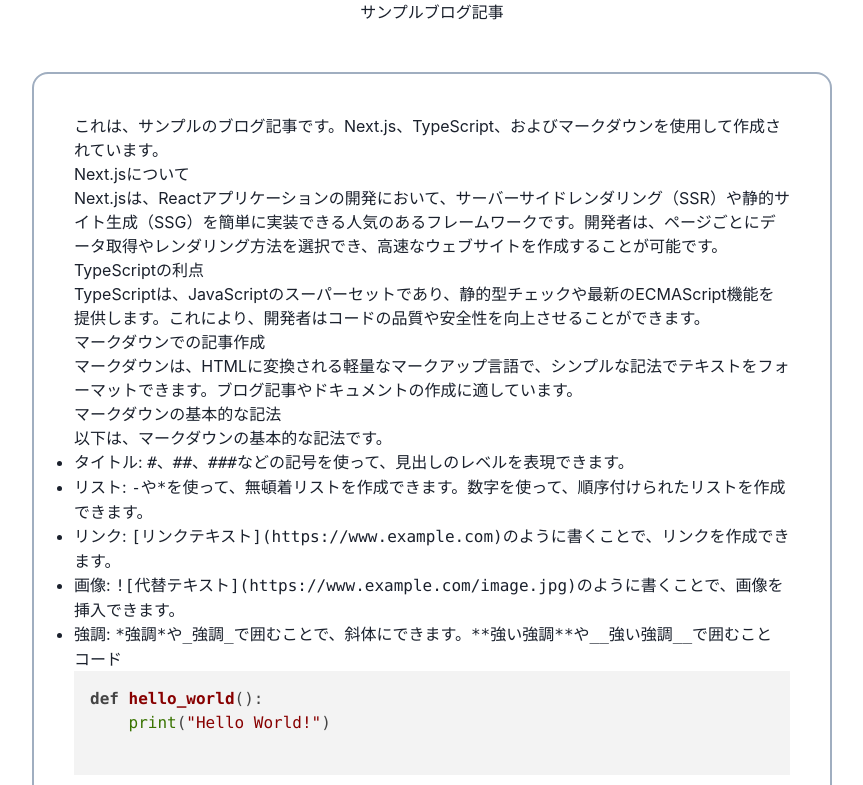
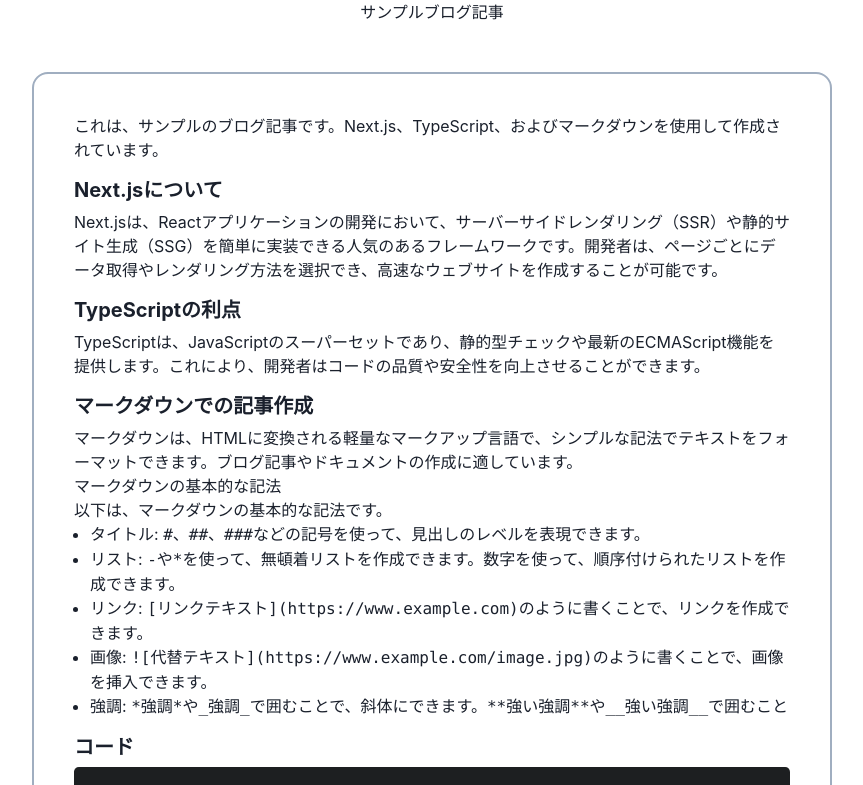
Before and after one commit to kobyn42/testpage, a Next.js app: page /blog/2023-04-01_sample-blog-post in a window 1280 px wide. Shown: the top 785 px of the page, without its empty margins (208-1071 px from the left). Built offline with nearby package versions, Linux system fonts and the light colour scheme.

Commit message:
やりたいことは大体できた

```diff
--- a/libs/posts.ts
+++ b/libs/posts.ts
@@ -7,6 +7,7 @@
 import remarkHtml from 'remark-html'
 import remarkRehype from 'remark-rehype';
 import rehypeStringify from 'rehype-stringify';
+import ReactMarkdown from 'react-markdown';
 
 const postsDirectory = path.join(process.cwd(), 'posts')
 
@@ -24,7 +25,6 @@
 
     const fullPath = path.join(postsDirectory, fileName)
     const fileContents = fs.readFileSync(fullPath, 'utf8')
-
     const matterResult = matter(fileContents)
 
     return {
@@ -55,10 +55,11 @@
     .use(rehypeStringify)
   const processedContent = await processor.process(matterResult.content)
   const contentHtml = processedContent.toString()
+  const markdown = matterResult.content
 
   return {
     id,
-    contentHtml,
+    markdown,
     ...matterResult.data
   }
 }
--- a/package.json
+++ b/package.json
@@ -9,6 +9,8 @@
     "type-check": "tsc"
   },
   "dependencies": {
+    "@chakra-ui/icons": "^2.0.18",
+    "@chakra-ui/next-js": "^2.1.2",
     "@chakra-ui/react": "^2.5.5",
     "@emotion/react": "^11.10.6",
     "@emotion/styled": "^11.10.6",
@@ -18,6 +20,8 @@
     "next": "latest",
     "react": "^18.2.0",
     "react-dom": "^18.2.0",
+    "react-markdown": "^8.0.6",
+    "react-syntax-highlighter": "^15.5.0",
     "rehype-highlight": "^6.0.0",
     "rehype-stringify": "^9.0.3",
     "remark": "^14.0.2",
--- a/pages/_app.tsx
+++ b/pages/_app.tsx
@@ -1,4 +1,3 @@
-// pages/_app.js
 import { ChakraProvider } from '@chakra-ui/react'
 import 'highlight.js/styles/default.css'
 
--- a/pages/blog/[id].tsx
+++ b/pages/blog/[id].tsx
@@ -1,11 +1,16 @@
 import { GetStaticPaths, GetStaticProps } from 'next'
 import { getPostData, getSortedPostsData } from '../../libs/posts'
-import { Text, VStack } from '@chakra-ui/react'
+import { Text, VStack, Box, Heading, UnorderedList, ListItem, ListIcon } from '@chakra-ui/react'
+import { ReactMarkdown } from 'react-markdown/lib/react-markdown'
+import { Prism as SyntaxHighlighter } from 'react-syntax-highlighter';
+import { atomDark } from 'react-syntax-highlighter/dist/cjs/styles/prism';
+import { CheckCircleIcon } from '@chakra-ui/icons';
+
 
 interface PostData {
     title: string
     date: string
-    contentHtml: string
+    markdown: string
 }
 
 interface PostProps {
@@ -17,9 +22,43 @@
         <div>
             <VStack>
                 <h1>{postData.title}</h1>
-                <Text border={'2px'} borderColor={'gray.400'} rounded={'2xl'} padding={'10'} margin={'10'} maxWidth={'800'}>
-                    <div dangerouslySetInnerHTML={{ __html: postData.contentHtml }} />
-                </Text>
+                <Box border={'2px'} borderColor={'gray.400'} rounded={'2xl'} padding={'10'} margin={'10'} maxWidth={'800'}>
+                    <ReactMarkdown
+                        children={postData.markdown}
+                        components={{
+                            code: ({ node, inline, className, children, ...props }) => {
+                                const match = /language-(\w+)/.exec(className || '');
+                                return !inline && match ? (
+                                    <SyntaxHighlighter
+                                        children={String(children).replace(/\n$/, '')}
+                                        language={match[1]}
+                                        style={atomDark}
+                                        PreTag="div"
+                                        {...props}
+                                    />
+                                ) : (
+                                    <code className={className} {...props}>
+                                        {children}
+                                    </code>
+                                );
+                            },
+                            h2: ({ node, children, ...props }) => (
+                                <Heading as="h2" size="md" mt="4" mb="2" {...props}>
+                                    {children}
+                                </Heading>
+                            ),
+                            ul: ({ children }) => (
+                                <UnorderedList>{children}</UnorderedList>
+                            ),
+                            li: ({ children }) => (
+                                <ListItem>
+                                    {children}
+                                </ListItem>
+                            )
+                        }}
+                    />
+                </Box>
+                {/* </Text> */}
                 <small>{postData.date}</small>
             </VStack>
         </div>
```
Also changed, not shown: 1 other file (tests, documents, lock files or other folders).
